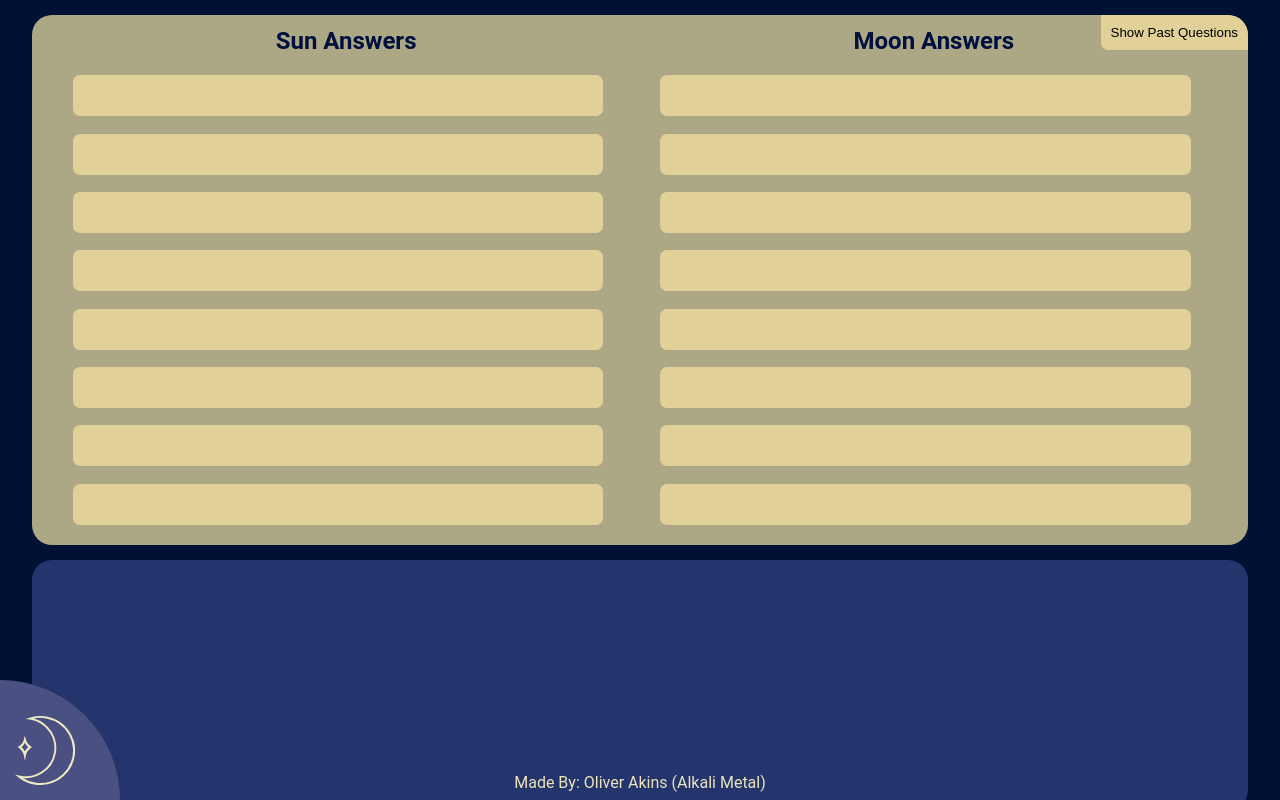
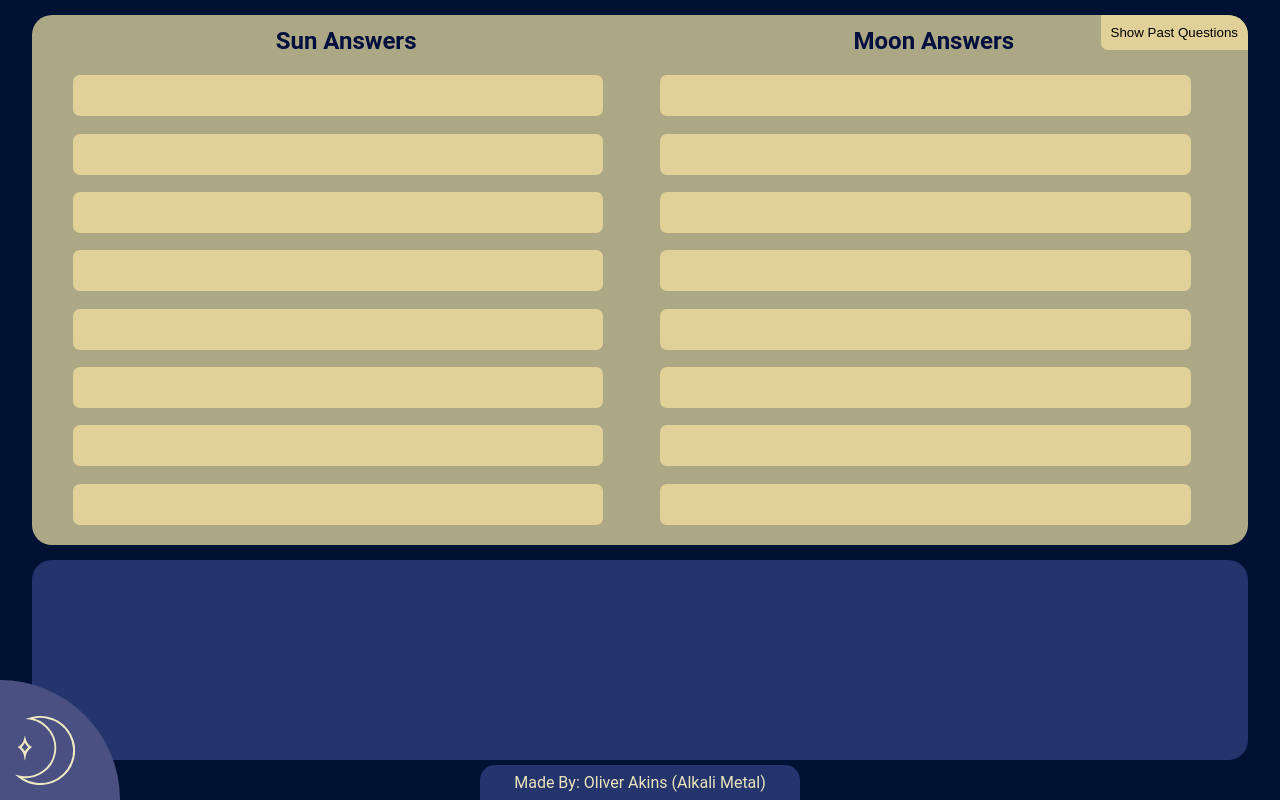
Before and after one commit to Oliver-Akins/Phantom-Ink-Online, a Vue app in the folder web/: page / in a window 1280 px wide. Built offline with nearby package versions, Linux system fonts and the light colour scheme.

Commit message:
Change width to min-width for the cards and allow x-scroll on the hand component.

```diff
--- a/web/src/components/Hand.vue
+++ b/web/src/components/Hand.vue
@@ -104,18 +104,18 @@ export default {
 	border-radius: 20px;
 	align-items: center;
 	flex-wrap: nowrap;
+	overflow-x: auto;
 	margin: 0 auto;
 	display: flex;
-	height: 250px;
 	padding: 0px;
 	width: 95%;
 }
 
 .card {
 	background-color: var(--card-background);
+	min-width: calc(100% / 9);
 	color: var(--card-text);
 	flex-direction: column;
-	width: calc(100% / 9);
 	border-radius: 10px;
 	padding: 10px;
 	display: flex;
```
